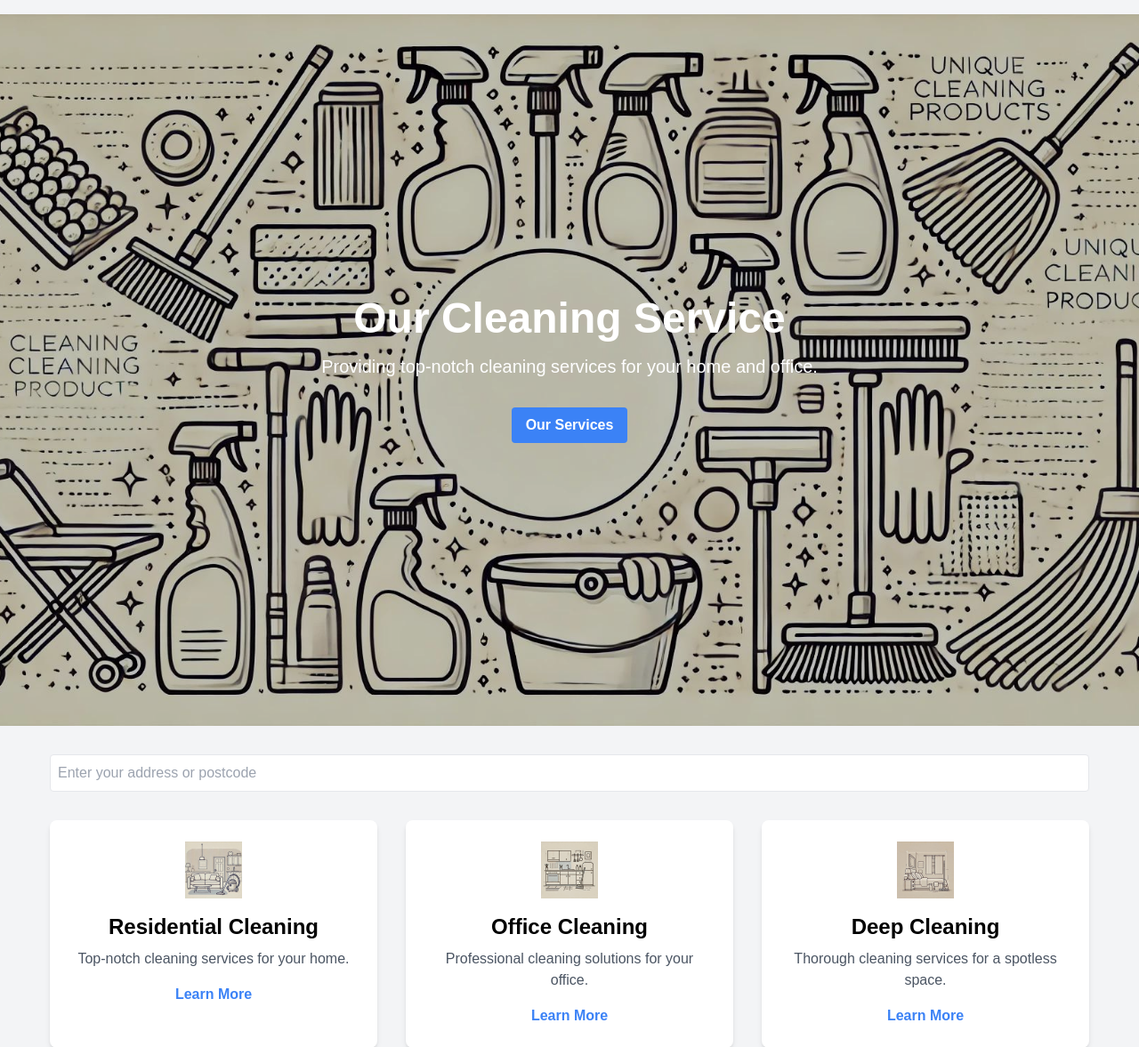
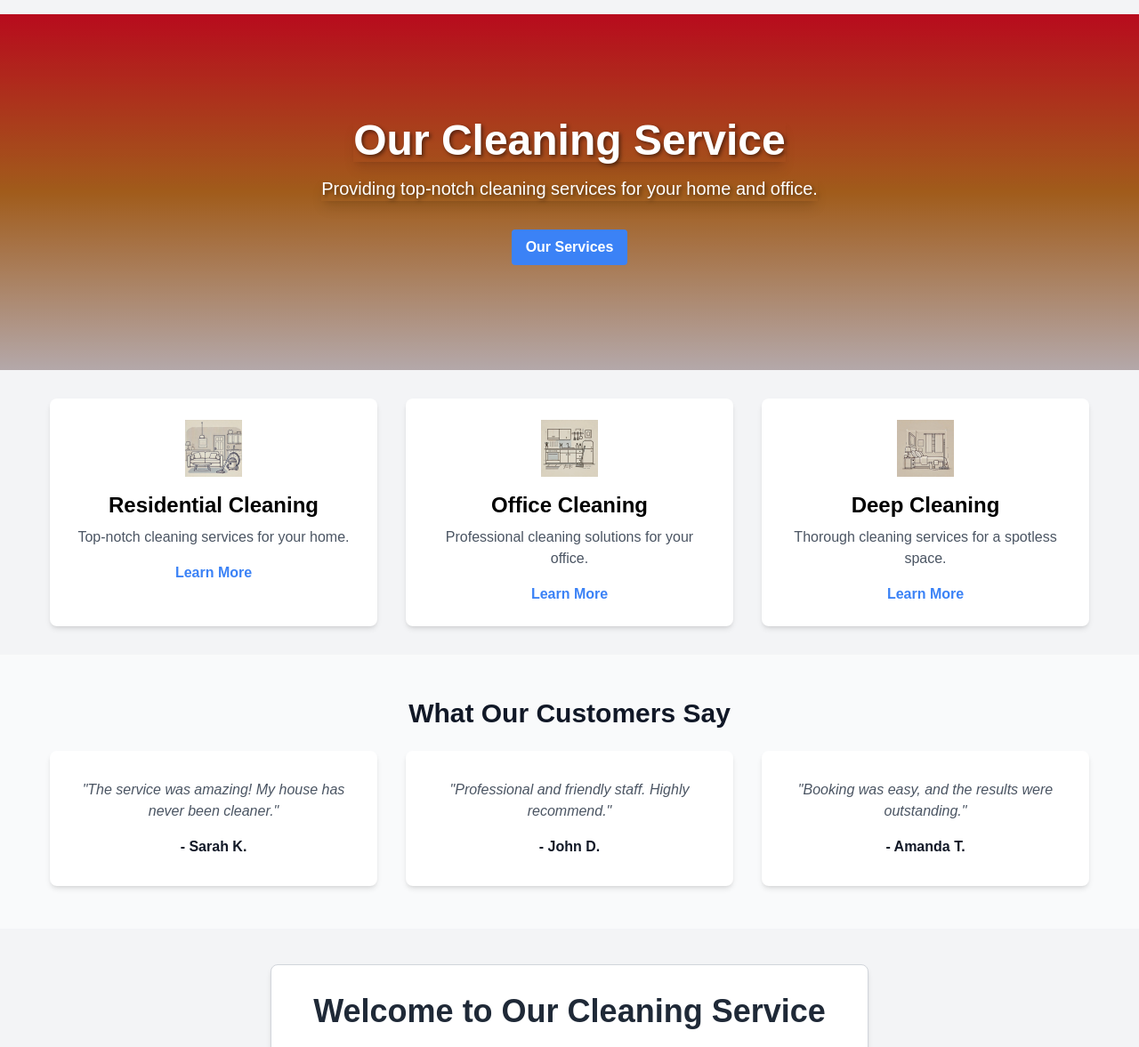
Before and after one commit to nathansolfan/cleaning-service, a Laravel app: page / in a window 1280 px wide. Shown: the part 60-1237 px from the top of the page at 89% size. Run offline with Laravel 12, Linux system fonts and the light colour scheme; style sheets or scripts are compiled from the project's sources.

Commit message:
updatews

```diff
--- a/resources/css/app.css
+++ b/resources/css/app.css
@@ -57,3 +57,7 @@ body {
 .bg-opacity-50 {
     opacity: 0.5;
 }
+
+.shadow-lg {
+    text-shadow: 2px 2px 4px rgba(0, 0, 0, 0.5);
+}
--- a/resources/views/components/hero.blade.php
+++ b/resources/views/components/hero.blade.php
@@ -1,14 +1,9 @@
 <!-- resources/views/components/hero.blade.php -->
-<section class="relative bg-cover bg-center h-screen text-white" style="background-image: url('{{ asset('images/bg.jpg') }}');">
+<section class="relative bg-cover bg-center h-[50vh] text-white" style="background: -webkit-linear-gradient(180deg, #f50f26, #d67a24, #ffffff); background: linear-gradient(180deg, #f50f26, #d67a24, #f0e0e2);">
     <div class="absolute inset-0 bg-black bg-opacity-50"></div>
     <div class="container mx-auto h-full flex flex-col justify-center items-center text-center relative z-10">
-        <h1 class="text-5xl font-bold mb-4">Our Cleaning Service</h1>
-        <p class="text-xl mb-8">Providing top-notch cleaning services for your home and office.</p>
-        <a href="{{ route('services') }}" class="bg-blue-500 hover:bg-blue-600 text-white font-bold py-2 px-4 rounded">Our Services</a>
+        <h1 class="text-5xl font-bold mb-4 shadow-lg">Our Cleaning Service</h1>
+        <p class="text-xl mb-8 shadow-lg">Providing top-notch cleaning services for your home and office.</p>
+        <a href="{{ route('services') }}" class="bg-blue-500 hover:bg-blue-600 text-white font-bold py-2 px-4 rounded transition transform hover:scale-105">Our Services</a>
     </div>
 </section>
-
-<!-- Add the input field for address/postcode lookup -->
-<div class="container mx-auto mt-8">
-    <input id="autocomplete" placeholder="Enter your address or postcode" type="text" class="w-full p-2 border rounded">
-</div>
```
